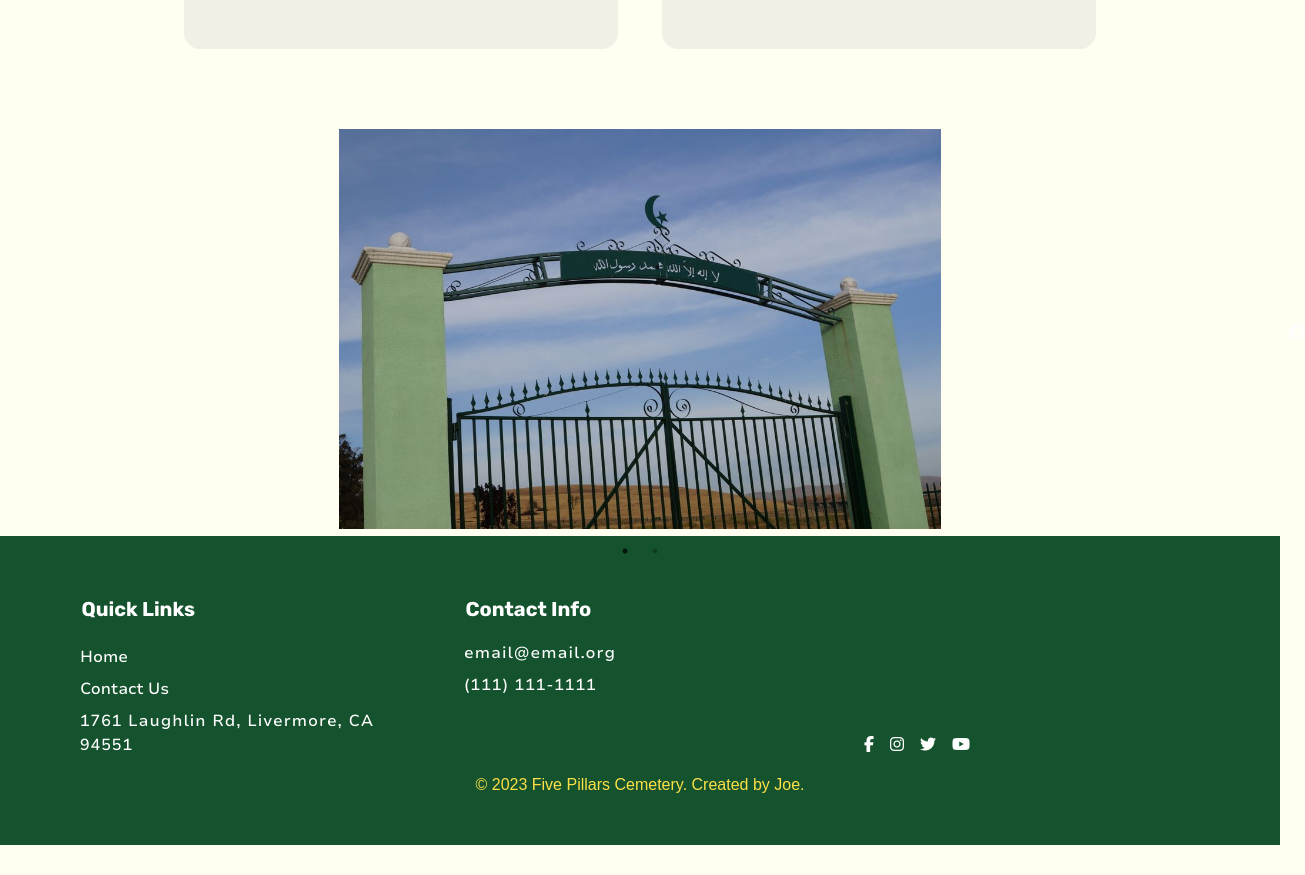
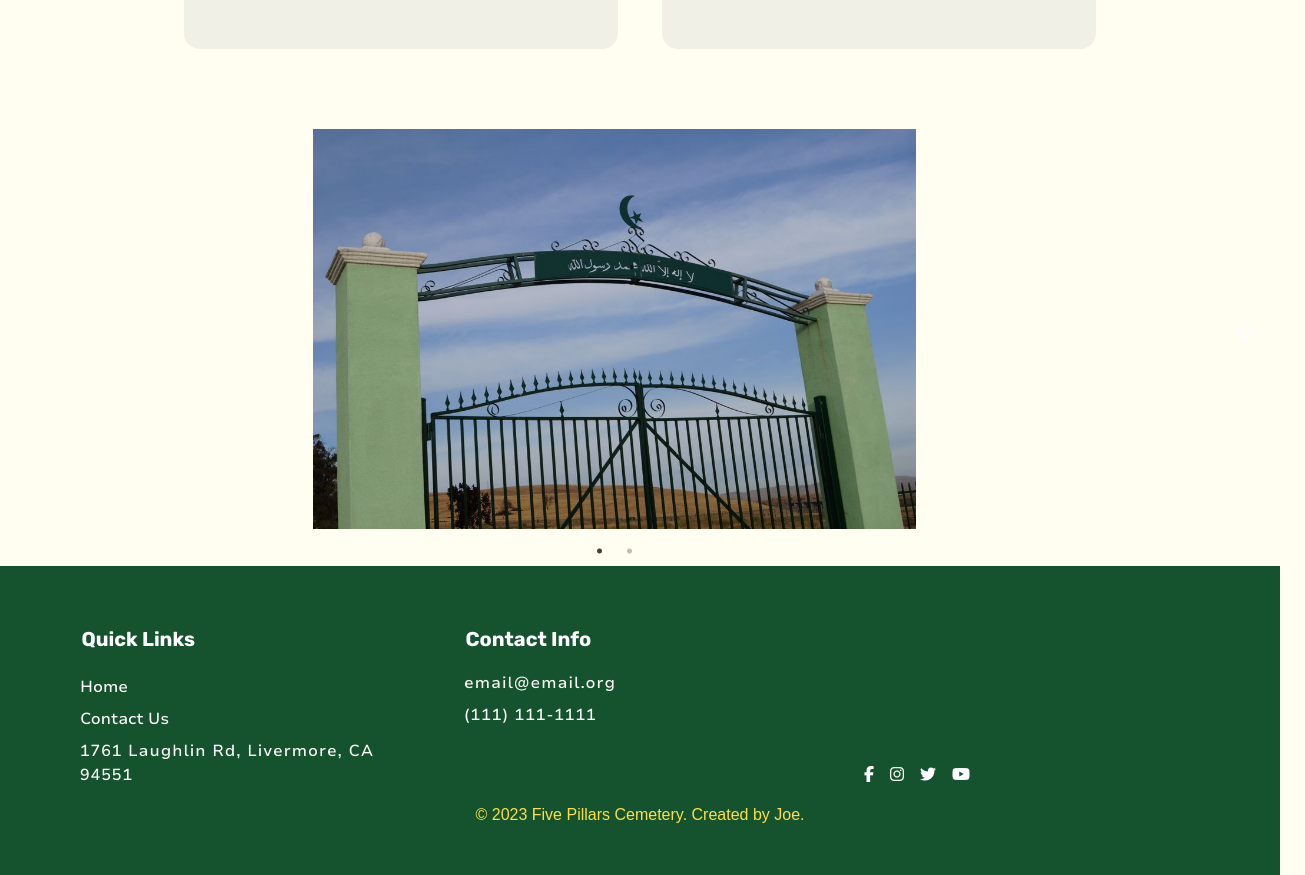
Before and after one commit to yousefh409/five-pillars-website, a React (Create React App) app: page / in a window 1280 px wide. Shown: the part 1100-1975 px from the top of the page, 1305 px wide, since content can reach past the window. Before the commit the page ends 1945 px from the top, so only its background shows below. Built offline with nearby package versions, Linux system fonts and the light colour scheme.

Commit message:
more fixes

```diff
--- /dev/null
+++ b/src/Pages/Home/ImageCarousel.css
@@ -0,0 +1,8 @@
+.imageCarouselWrapper {
+    padding-bottom: 30px;
+    width: 96vw;
+}
+
+.imageCarouselImage {
+    /* width: 50%; */
+}
--- a/src/Pages/Home/ImageCarousel.js
+++ b/src/Pages/Home/ImageCarousel.js
@@ -5,6 +5,7 @@ import 'slick-carousel/slick/slick-theme.css';
 import graves from '../../images/graves.jpeg';
 import gate from '../../images/gate.jpeg';
 import 'bootstrap-icons/font/bootstrap-icons.css';
+import './ImageCarousel.css';
 
 const ImageCarousel = () => {
   const settings = {
@@ -18,17 +19,13 @@ const ImageCarousel = () => {
   };
 
   return (
-    <div className="w-screen">
+    <div className="imageCarouselWrapper">
       <Slider {...settings}>
         <div>
-          <img src={gate} alt="gate" className="mx-auto h-[calc(100vh/2)]" />
+          <img src={gate} alt="gate" className="imageCarouselImage mx-auto h-[calc(100vh/2)]" />
         </div>
         <div>
-          <img
-            src={graves}
-            alt="graves"
-            className="mx-auto h-[calc(100vh/2)]"
-          />
+          <img src={graves} alt="graves" className="imageCarouselImage mx-auto h-[calc(100vh/2)]"/>
         </div>
       </Slider>
     </div>
```
Also changed, not shown: 2 other files (tests, documents, lock files or other folders).
